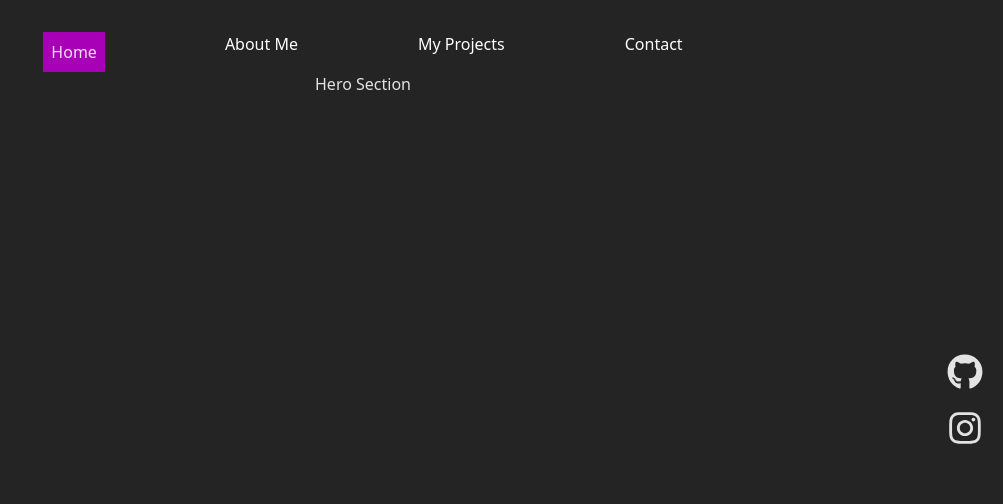
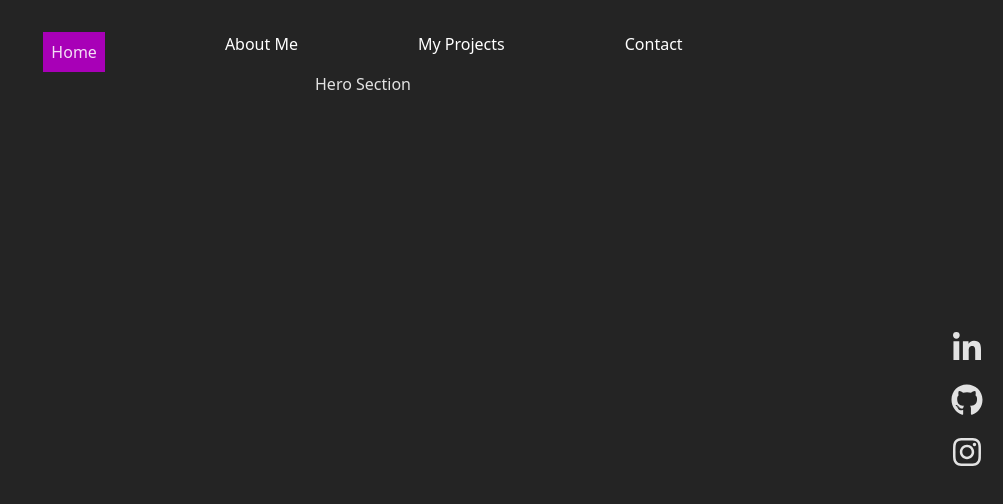
Before and after one commit to Monika-Choudhary/Dev-Portfolio, a React (Vite) app: page / in a window 1280 px wide. Shown: the top 504 px of the page, without its empty margins (277-1280 px from the left). Built offline with nearby package versions, Linux system fonts and the light colour scheme.

Commit message:
Add LinkedIn icons to SocialMediaLinks component; define icon size in CSS

```diff
--- a/src/components/SocialMediaLinks.tsx
+++ b/src/components/SocialMediaLinks.tsx
@@ -1,14 +1,18 @@
 import { FaGithub, FaInstagram } from "react-icons/fa";
+import { FaLinkedinIn } from "react-icons/fa6";
 
 function SocialMediaLinks() {
   return (
     <div className="absolute top-1/2 right-5 transform -translate-y-1/2 flex flex-col items-end space-y-5">
+      <a href="" target="blank">
+        <FaLinkedinIn className="icon-size" />
+      </a>
       <a href="https://github.com/Monika-Choudhary" target="_blank">
-        {" "}
-        <FaGithub className="w-9 h-9" />
+        <FaGithub className="icon-size" />
       </a>
-      <FaInstagram className="w-9 h-9 " />
-
+      <a href="" target="blank">
+        <FaInstagram className="icon-size" />
+      </a>
     </div>
   );
 }
--- a/src/index.css
+++ b/src/index.css
@@ -14,3 +14,8 @@
   -webkit-font-smoothing: antialiased;
   -moz-osx-font-smoothing: grayscale;
 }
+
+.icon-size {
+  width: 2em;
+  height: 2em;
+}
```
